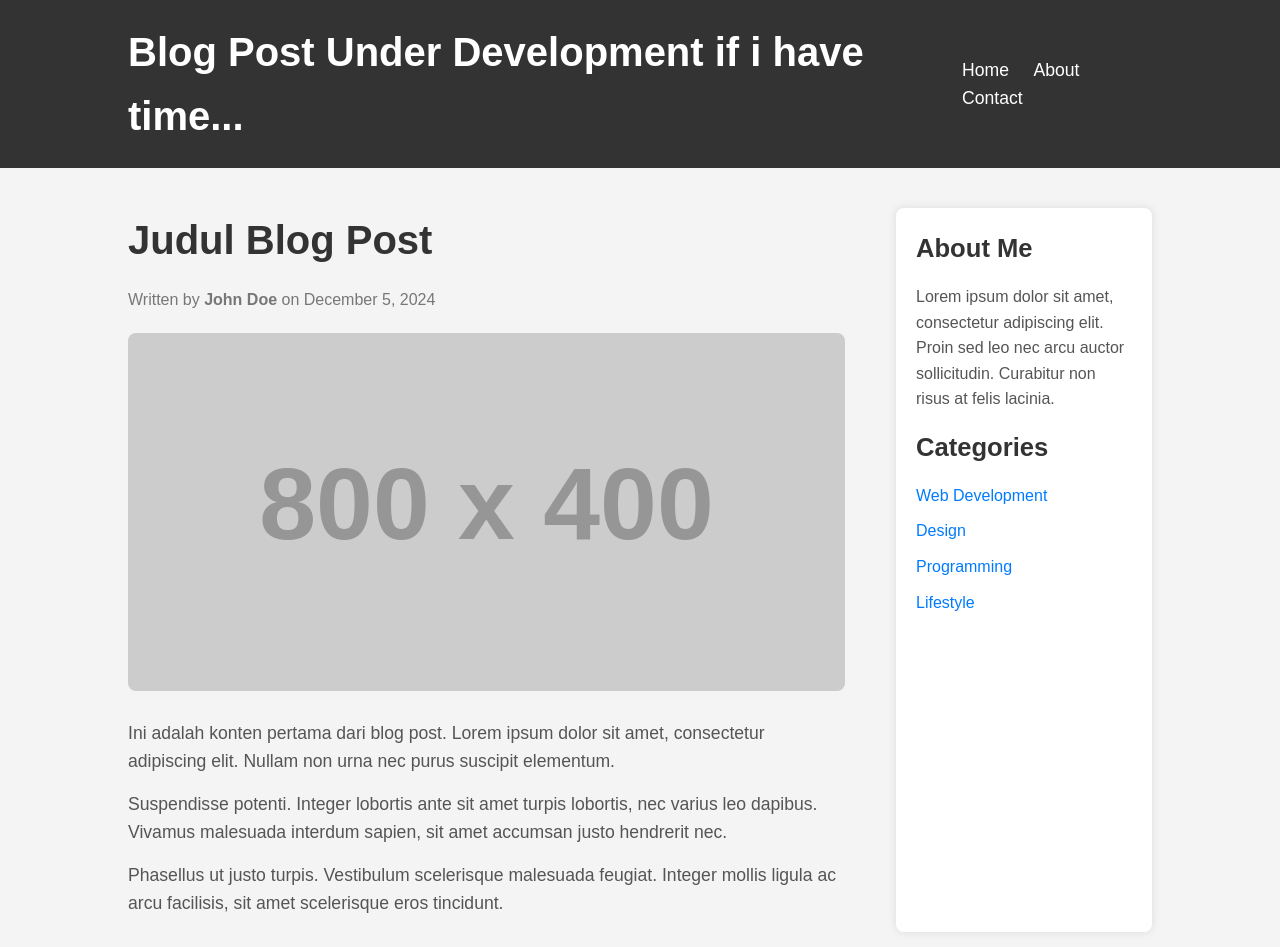
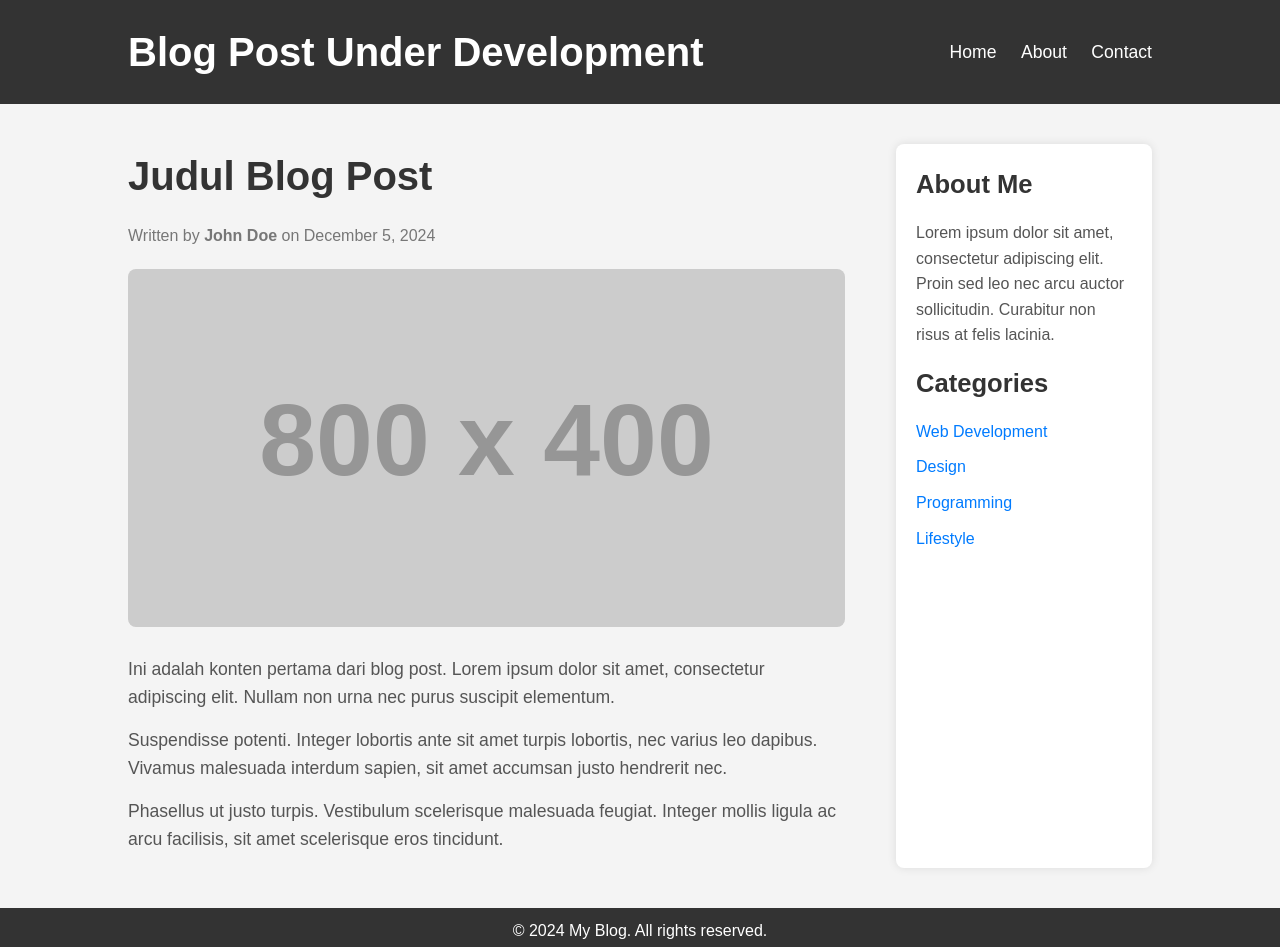
Before and after one commit to DhitaArsaid/personal-website, a plain HTML site: page blogs.html in a window 1280 px wide. Shown: the top 947 px of the page. Drawn offline with Linux system fonts and the light colour scheme; placeholder pictures from the web are drawn by us.

Commit message:
Update blogs.html

```diff
--- a/blogs.html
+++ b/blogs.html
@@ -10,7 +10,7 @@
   <!-- Header Section -->
   <header class="header">
     <div class="container">
-      <h1>Blog Post Under Development if i have time...</h1>
+      <h1>Blog Post Under Development </h1>
       <nav>
         <ul>
           <li><a href="#">Home</a></li>
```
